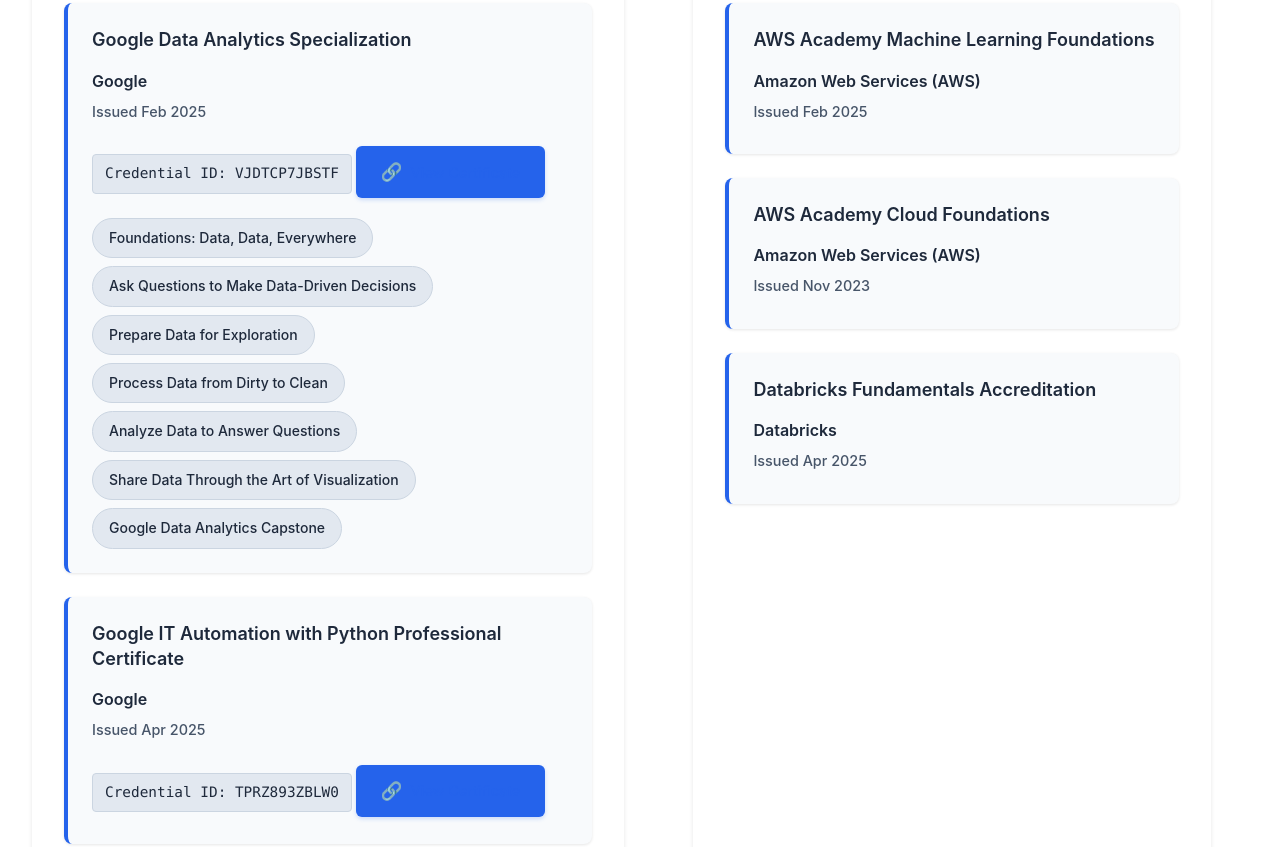
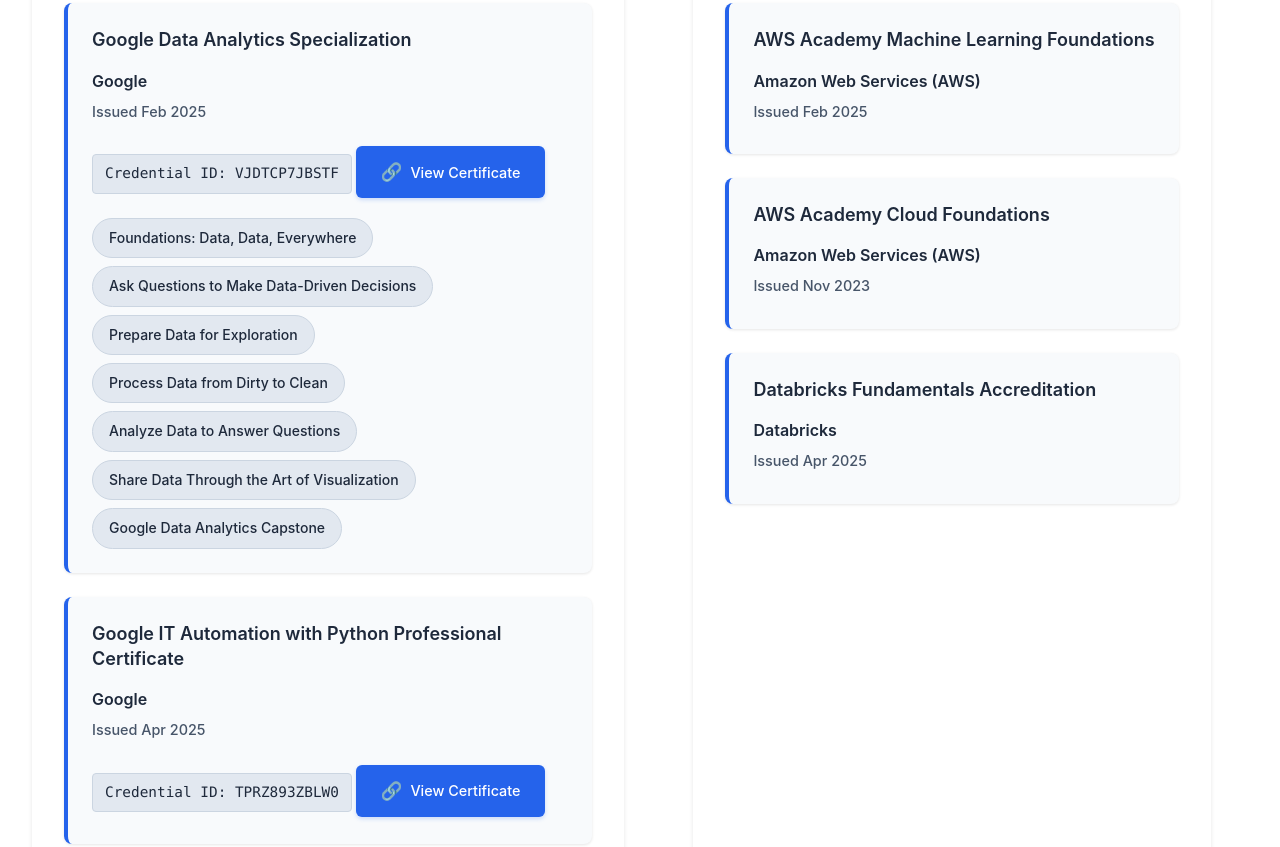
Before and after one commit to krishnavyas36/Krishnavyas_Portfolio, a plain HTML site: page index.html in a window 1280 px wide. Shown: the part 5733-6580 px from the top of the page. Drawn offline with Linux system fonts and the light colour scheme.

Commit message:
Fix: Make certificate link text white and more visible

```diff
--- a/index.html
+++ b/index.html
@@ -258,6 +258,40 @@
             }
         }
         /* ... existing styles ... */
+        .cert-link {
+            display: inline-flex;
+            align-items: center;
+            margin-top: 1rem;
+            padding: 0.75rem 1.5rem;
+            background-color: #2563eb;
+            color: #ffffff !important;
+            text-decoration: none;
+            border-radius: 6px;
+            font-size: 1rem;
+            font-weight: 500;
+            transition: all 0.3s ease;
+            box-shadow: 0 2px 4px rgba(37, 99, 235, 0.2);
+        }
+
+        .cert-link:hover {
+            background-color: #1d4ed8;
+            transform: translateY(-1px);
+            box-shadow: 0 4px 6px rgba(37, 99, 235, 0.3);
+            color: #ffffff !important;
+        }
+
+        .cert-link i {
+            margin-right: 0.5rem;
+            font-size: 1.1rem;
+            color: #ffffff;
+        }
+
+        .cert-link::before {
+            content: "🔗";
+            margin-right: 0.5rem;
+            font-size: 1.1rem;
+            color: #ffffff;
+        }
     </style>
 </head>
 <body>
@@ -862,7 +896,7 @@
                     margin-top: 1rem;
                     padding: 0.75rem 1.5rem;
                     background-color: #2563eb;
-                    color: #ffffff;
+                    color: #ffffff !important;
                     text-decoration: none;
                     border-radius: 6px;
                     font-size: 1rem;
@@ -875,17 +909,20 @@
                     background-color: #1d4ed8;
                     transform: translateY(-1px);
                     box-shadow: 0 4px 6px rgba(37, 99, 235, 0.3);
+                    color: #ffffff !important;
                 }
 
                 .cert-link i {
                     margin-right: 0.5rem;
                     font-size: 1.1rem;
+                    color: #ffffff;
                 }
 
                 .cert-link::before {
                     content: "🔗";
                     margin-right: 0.5rem;
                     font-size: 1.1rem;
+                    color: #ffffff;
                 }
 
                 @media (min-width: 768px) {
```
